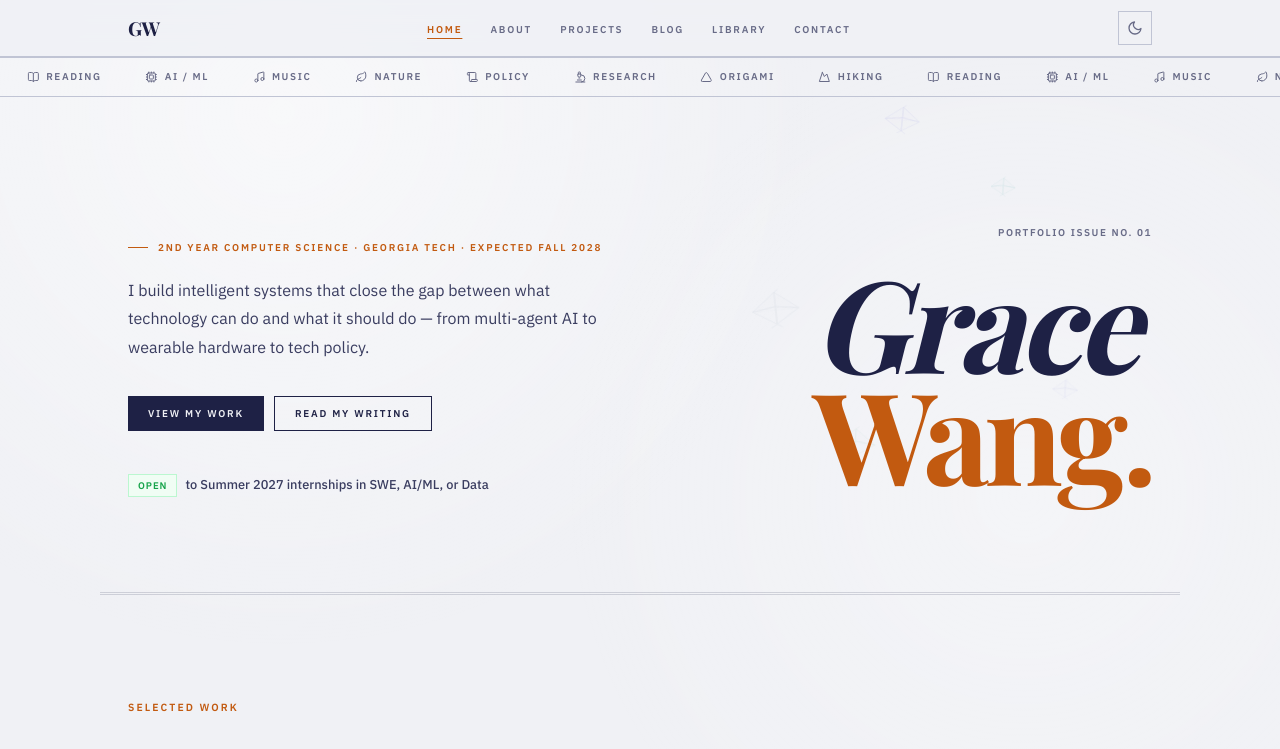
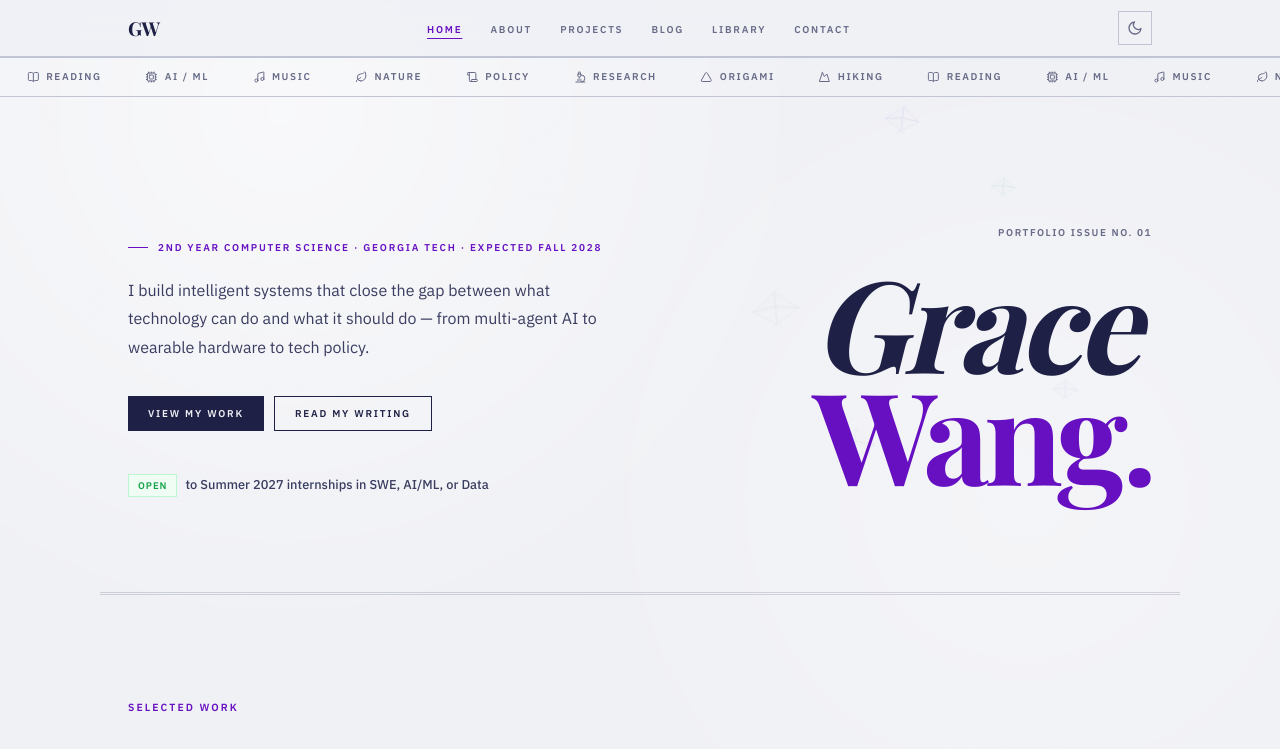
Before and after one commit to GraceW18/grace-portfolio, a website: page grace-portfolio/frontend/index.html in a window 1280 px wide. Shown: the top 749 px of the page. Drawn offline with nearby package versions, Linux system fonts and the light colour scheme; a web font is replaced by a local one.

Commit message:
change color

```diff
--- a/grace-portfolio/frontend/css/studio.css
+++ b/grace-portfolio/frontend/css/studio.css
@@ -10,7 +10,7 @@
   --s-muted:    #686B87;
   --s-subtle:   #9399B8;
   --s-border:   #C0C4D4;
-  --s-accent:   #C25A10;   /* amber — primary interactive */
+  --s-accent:   #6610c2;   /* amber — primary interactive */
   --s-accent-bg:#FEF3E8;
   --s-sidebar:  #1E2145;   /* dark navy sidebar */
   --s-danger:   #B91C1C;
--- a/grace-portfolio/frontend/css/styles.css
+++ b/grace-portfolio/frontend/css/styles.css
@@ -12,8 +12,8 @@
   --border:     #C0C4D4;   /* border                       */
   --border2:    #A8ADCA;   /* stronger border              */
 
-  /* PRIMARY ACCENT: amber / burnt orange (editorial warmth) */
-  --indigo:     #C25A10;   /* amber accent — all interactive hits */
+  /* PRIMARY ACCENT */
+  --indigo:     #6610c2;
   --indigo-bg:  #FEF3E8;   /* amber tint                   */
 
   /* SECONDARY ACCENTS */
@@ -21,7 +21,7 @@
   --teal-bg:    #F0FDF9;
   --green:      #16A34A;
   --green-bg:   #F0FDF4;
-  --amber:      #92400E;   /* darker amber for .tb-research */
+  --amber:      #450e92;   /* darker purple for .tb-research */
   --amber-bg:   #FFFBEB;
 
   --max:    1080px;
@@ -40,7 +40,7 @@ html.dark {
   --faint:     #171830;
   --border:    #2E3155;
   --border2:   #3E4275;
-  --indigo:    #E8843A;
+  --indigo:    #883ae8;
   --indigo-bg: #2A1A0A;
   --teal:      #2DD4BF;
   --teal-bg:   #0F2A2A;
```
